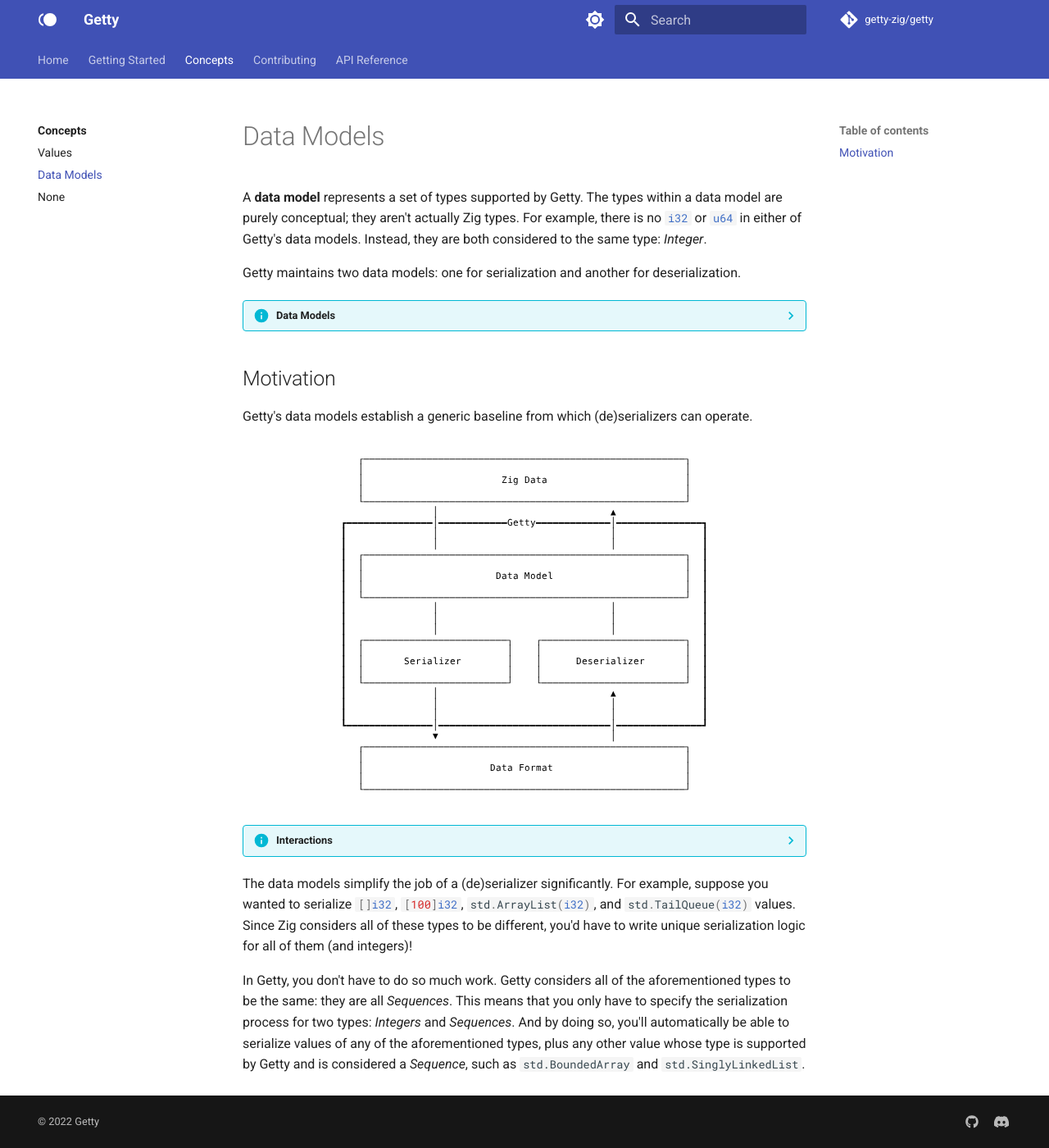
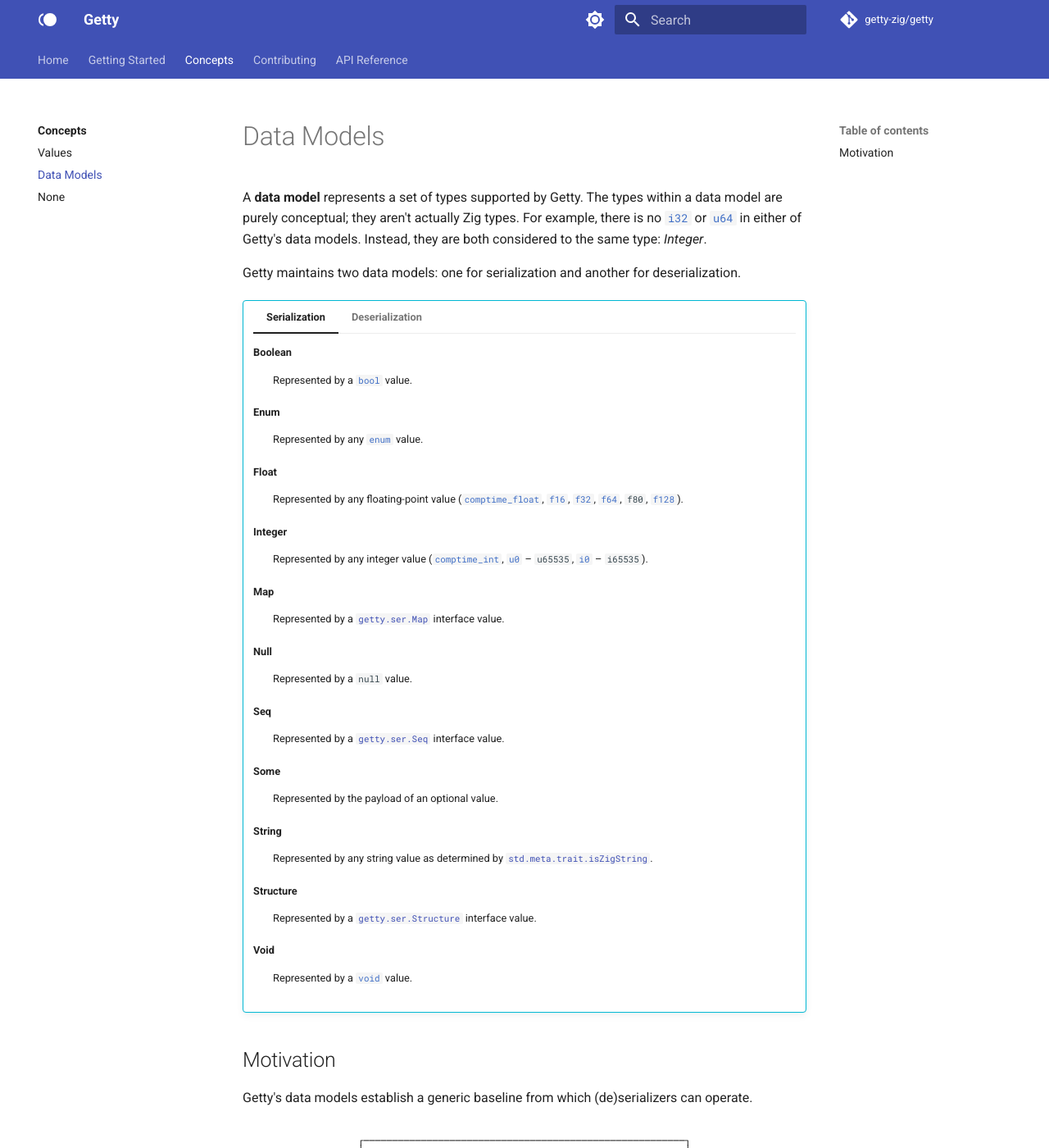
Before and after one commit to getty-zig/getty.so, an MkDocs documentation site: the page built from docs/concepts/data-models.md, in a window 1280 px wide and 1400 px high. Shown: the whole window at 82% size. Built offline with MkDocs 1.6.1 and Material for MkDocs 9.7.7, drawn with Linux system fonts in a browser that asks for light colours; comment, search, counter and statistics services are not loaded.

Commit message:
data models: Update

```diff
--- a/docs/concepts/data-models.md
+++ b/docs/concepts/data-models.md
@@ -7,7 +7,7 @@ models. Instead, they are both considered to the same type: _Integer_.
 
 Getty maintains two data models: one for serialization and another for deserialization.
 
-??? info "Data Models"
+!!! info ""
 
     === "Serialization"
 
@@ -117,8 +117,8 @@ operate.
 
     Notice how the (de)serializers never interact directly with Zig.
 
-    - Serializers receive values from Getty's data model and serialize them into a data format.
-    - Deserializers receive values from a data format and deserialize them into Getty's data model.
+    - Serializers receive values from Getty's __data model__ and serialize them into a __data format__.
+    - Deserializers receive values from a __data format__ and deserialize them into Getty's __data model__.
 
 The data models simplify the job of a (de)serializer significantly. For
 example, suppose you wanted to serialize `#!zig []i32`, `#!zig [100]i32`,
```
